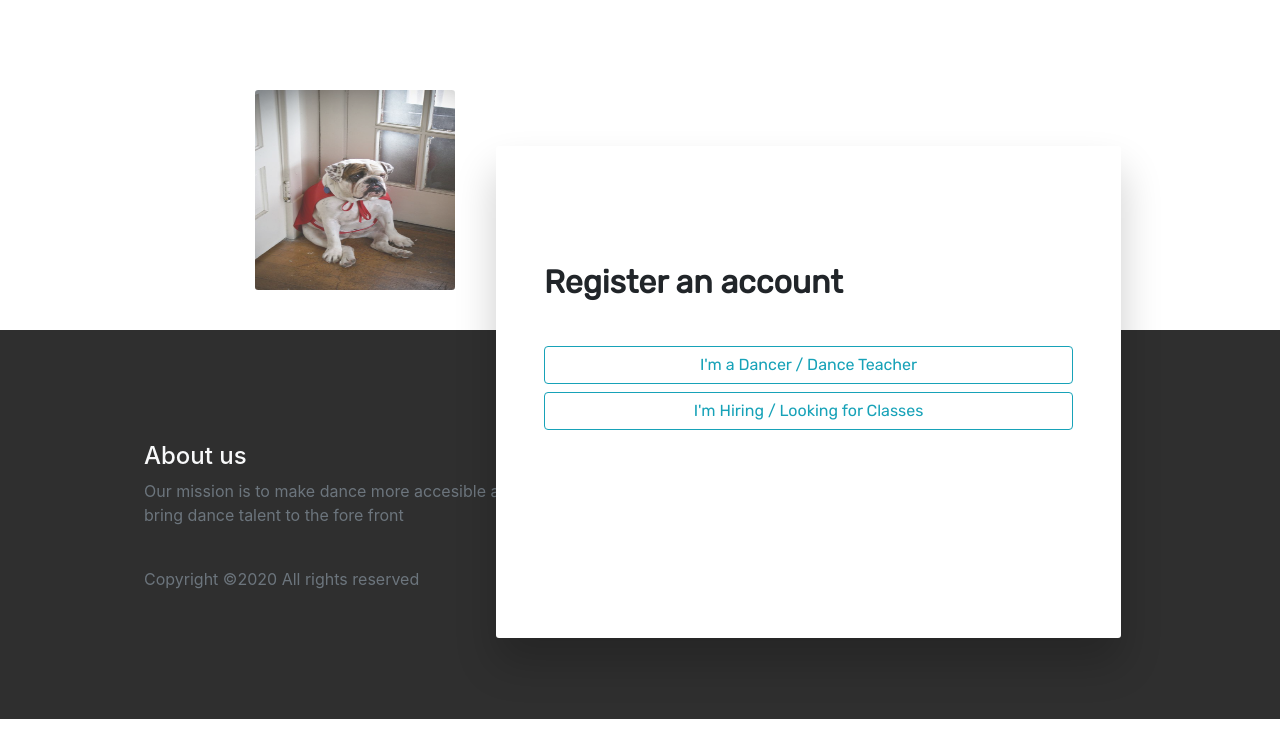
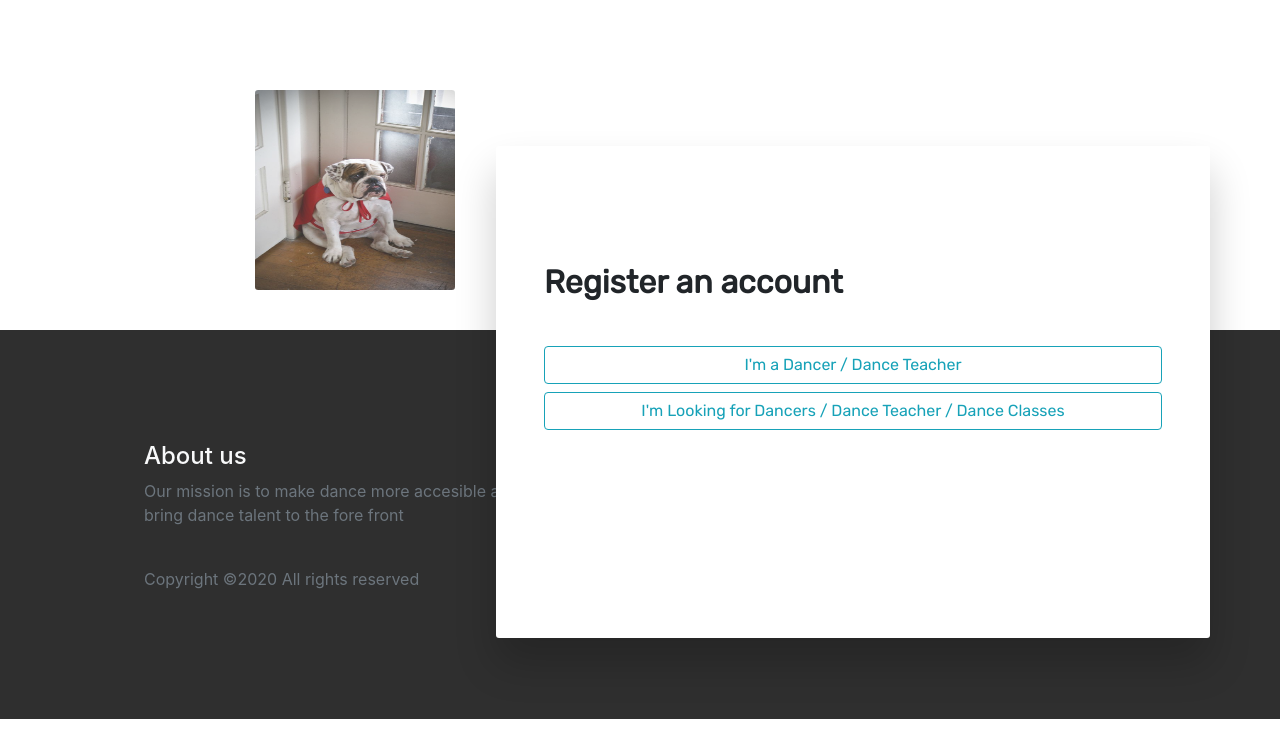
Before and after one commit to dancecentreuk/coviddancersuk, a Django app: page /account/register/ in a window 1280 px wide. Shown: the part 56-800 px from the top of the page. Run offline with Django 3.2, Linux system fonts and the light colour scheme; some libraries are stand-ins or nearby versions; some web fonts are replaced.

Commit message:
changed register 2

```diff
--- a/accounts/templates/registration/signup.html
+++ b/accounts/templates/registration/signup.html
@@ -22,7 +22,7 @@
                         <a href="{% url 'candidate-signup' %}" class="btn btn-outline-info btn-block">I'm a Dancer / Dance Teacher</a>
                     </div>
                     <div class="col-md-12 col-12">
-                        <a href="{% url 'employer-signup' %}" class="btn btn-outline-info btn-block">I'm Hiring / Looking for Classes</a>
+                        <a href="{% url 'employer-signup' %}" class="btn btn-outline-info btn-block">I'm Looking for Dancers / Dance Teacher / Dance Classes</a>
                     </div>
                 </div>
 
```
